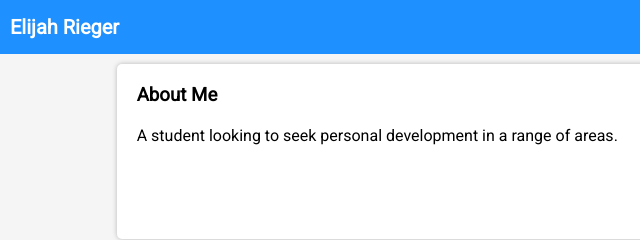
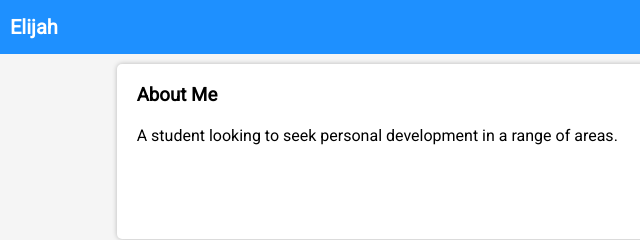
Before and after one commit to ERieger/portfolio, a website: page src/index.html in a window 1280 px wide. Shown: the top 240 px of the page, 0-640 px from the left. Drawn offline with Linux system fonts and the light colour scheme.

Commit message:
firebase deploy

```diff
--- a/src/index.html
+++ b/src/index.html
@@ -13,7 +13,7 @@
 <body>
     <div class="grid-wrapper">
         <header>
-            <h1>Elijah Rieger</h1>
+            <h1>Elijah</h1>
         </header>
         <div class="flex-wrapper">
             <article class="card-body-wide">
```
Also changed, not shown: 2 other files.
